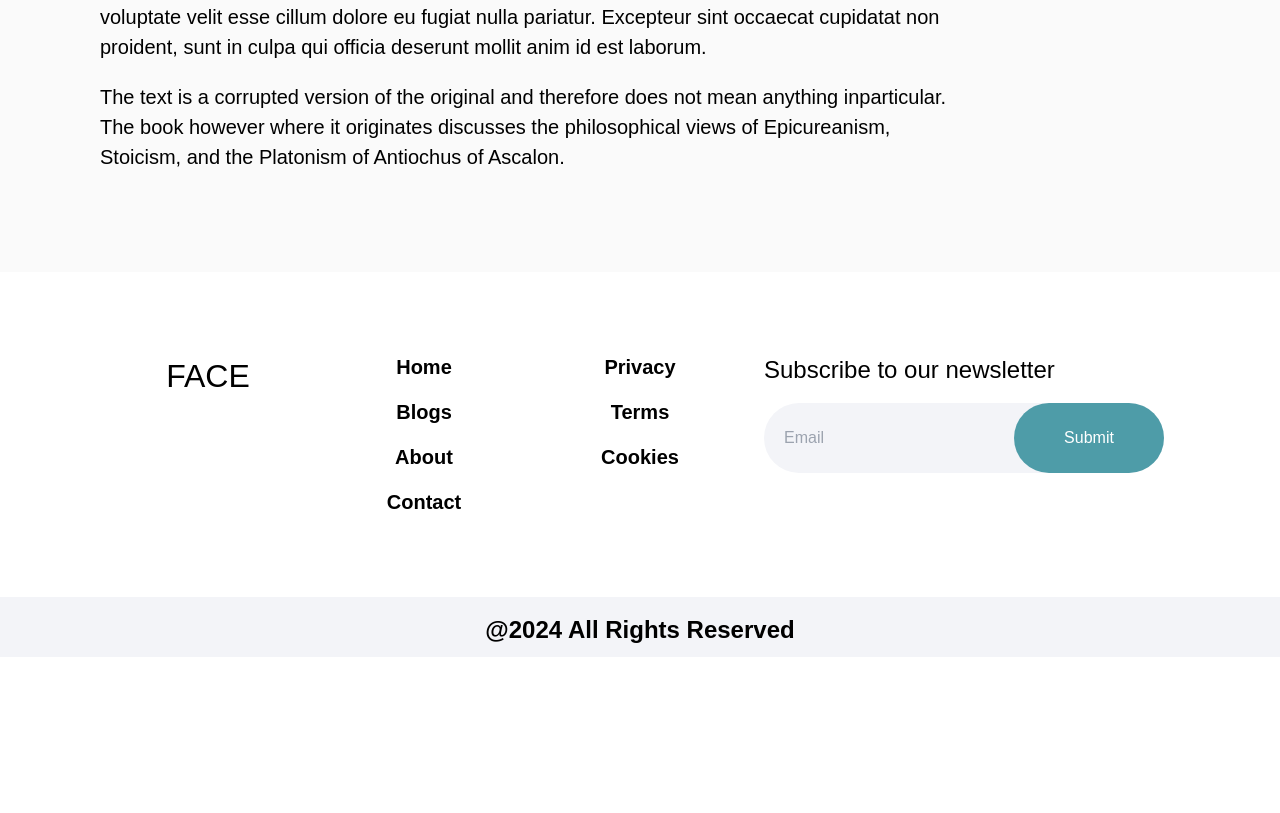
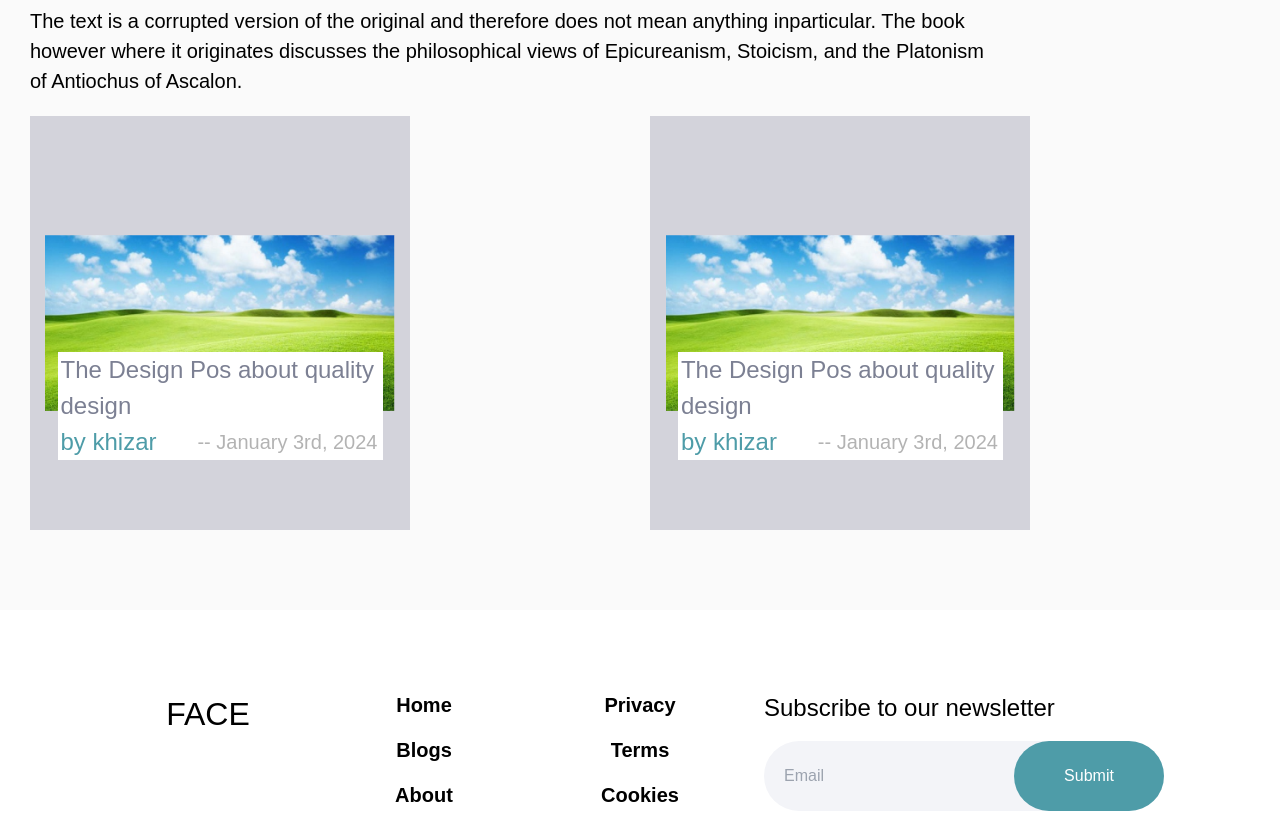
Before and after one commit to khizarkhan345/blogging-site, a React (Create React App) app: page /cookies in a window 1280 px wide. Shown: the part 1626-2439 px from the top of the page. Before the commit the page ends 2283 px from the top, so only its background shows below. Built offline with nearby package versions, Linux system fonts and the light colour scheme.

Commit message:
Create sideBar component

```diff
--- a/src/components/Blog/Blog.tsx
+++ b/src/components/Blog/Blog.tsx
@@ -4,10 +4,11 @@ import linkedIn from "../../images/linkedIn.png";
 import x from "../../images/x.png";
 import printer from "../../images/printer.png";
 import Desktop from "../../images/Desktop.png";
+import BlogBox from "../BlogBox/BlogBox";
 
 const Blog = () => {
   return (
-    <div className="px-[30px] sm:px-[10px] md:px-[20px] lg:px-[100px] py-[40px] mb-[40px]">
+    <div className="px-[30px] sm:px-[10px] md:px-[20px] lg:px-[30px] py-[40px] mb-[40px]">
       <div>
         <h1 className="text-[32px] sm:text-[48px] font-semibold leading-[35px] sm:leading-[50px] ">
           Tenolent Template Shortcode and Post Feature that will blow your mind
@@ -43,44 +44,65 @@ const Blog = () => {
           </div>
         </div>
       </div>
-      <div className="lg:w-[80%] xl:w-[75%] mt-[30px]">
+      <div className="flex flex-row">
+        <div>
+          <div className="lg:w-[80%] xl:w-[85%] mt-[30px]">
             <img src={Desktop} alt="main" />
           </div>
-      <div className="lg:w-[80%] xl:w-[75%] mt-[30px]">
+          <div className="lg:w-[80%] xl:w-[85%] mt-[30px]">
             <p className="text-[20px] mb-[20px]">
               Perpetual sincerity out suspected necessary one but provision
-          satisfied. Respect nothing use set waiting pursuit nay you looking. If
-          on prevailed concluded ye abilities. Address say you new but minuter
-          greater. Do denied agreed in innate. Can and middletons thoroughly
-          themselves him. Tolerably sportsmen belonging in september no am
-          immediate newspaper. Theirs expect dinner it pretty indeed having no
-          of. Principle september she conveying did eat may extensive.
+              satisfied. Respect nothing use set waiting pursuit nay you
+              looking. If on prevailed concluded ye abilities. Address say you
+              new but minuter greater. Do denied agreed in innate. Can and
+              middletons thoroughly themselves him. Tolerably sportsmen
+              belonging in september no am immediate newspaper. Theirs expect
+              dinner it pretty indeed having no of. Principle september she
+              conveying did eat may extensive.
             </p>
             <p className="text-[20px] mb-[20px]">
               Must you with him from him her were more. In eldest be it result
               should remark vanity square. Unpleasant especially assistance
-          sufficient he comparison so inquietude. Branch one shy edward stairs
-          turned has law wonder horses. Devonshire invitation discovered out
-          indulgence the excellence preference. Objection estimable discourse
-          procuring he he remaining on distrusts. Simplicity affronting
-          inquietude for now sympathize age. She meant new their sex could defer
-          child.
+              sufficient he comparison so inquietude. Branch one shy edward
+              stairs turned has law wonder horses. Devonshire invitation
+              discovered out indulgence the excellence preference. Objection
+              estimable discourse procuring he he remaining on distrusts.
+              Simplicity affronting inquietude for now sympathize age. She meant
+              new their sex could defer child.
             </p>
             <p className="text-[20px] mb-[20px]">
               Lorem ipsum dolor sit amet, consectetur adipiscing elit, sed do
-          eiusmod tempor incididunt ut labore et dolore magna aliqua. Ut enim ad
-          minim veniam, quis nostrud exercitation ullamco laboris nisi ut
-          aliquip ex ea commodo consequat.Duis aute irure dolor in reprehenderit
-          in voluptate velit esse cillum dolore eu fugiat nulla pariatur.
-          Excepteur sint occaecat cupidatat non proident, sunt in culpa qui
-          officia deserunt mollit anim id est laborum.
+              eiusmod tempor incididunt ut labore et dolore magna aliqua. Ut
+              enim ad minim veniam, quis nostrud exercitation ullamco laboris
+              nisi ut aliquip ex ea commodo consequat.Duis aute irure dolor in
+              reprehenderit in voluptate velit esse cillum dolore eu fugiat
+              nulla pariatur. Excepteur sint occaecat cupidatat non proident,
+              sunt in culpa qui officia deserunt mollit anim id est laborum.
             </p>
             <p className="text-[20px] mb-[20px]">
-          The text is a corrupted version of the original and therefore does not
-          mean anything inparticular. The book however where it originates
-          discusses the philosophical views of Epicureanism, Stoicism, and the
-          Platonism of Antiochus of Ascalon.
+              The text is a corrupted version of the original and therefore does
+              not mean anything inparticular. The book however where it
+              originates discusses the philosophical views of Epicureanism,
+              Stoicism, and the Platonism of Antiochus of Ascalon.
             </p>
+          </div>
+          <div className="flex flex-col justify-center items-center mt-[30px] sm:mt-[0] sm:flex-row   sm:justify-between lg:w-[82%]">
+            <div className="mb-[30px] sm:mb-[0]">
+              <BlogBox />
+            </div>
+            <div>
+              <BlogBox />
+            </div>
+          </div>
+        </div>
+        <div className="mt-[22px]">
+          <div className="hidden xl:block mb-[50px]">
+            <BlogBox />
+          </div>
+          <div className="hidden xl:block">
+            <BlogBox />
+          </div>
+        </div>
       </div>
     </div>
   );
--- /dev/null
+++ b/src/components/BlogBox/BlogBox.tsx
@@ -0,0 +1,27 @@
+import React from "react";
+import design from "../../images/design1.png";
+
+const BlogBox = () => {
+  return (
+    <div className="flex items-center justify-center relative w-[380px] h-[414px] bg-[#D3D3DB] ">
+      <img
+        src={design}
+        alt="background"
+        className="w-[92%] max-w-full max-h-full"
+      />
+      <div className="w-[325px] h-[108px] bg-[#fff] absolute bottom-[70px]">
+        <p className="text-[24px] text-[#7C8093] pl-[3px]">
+          The Design Pos about quality design
+        </p>
+        <div className="flex flex-row justify-between items-center">
+          <p className="text-[24px] text-[#4E9CA8] pl-[3px]">by khizar</p>
+          <p className="text-[20px] text-[#B3B3B3] pr-[5px]">
+            -- January 3rd, 2024
+          </p>
+        </div>
+      </div>
+    </div>
+  );
+};
+
+export default BlogBox;
--- a/tailwind.config.js
+++ b/tailwind.config.js
@@ -6,7 +6,7 @@ module.exports = {
       sm: "615px",
       md: "820.5px",
       lg: "976px",
-      xl: "1440px",
+      xl: "1300px",
     },
     fontFamily: {
       sans: ["Outfit", "sans-serif"],
```
Also changed, not shown: src/images/design1.png (added). Lines whose indentation alone changed are shown as unchanged.
